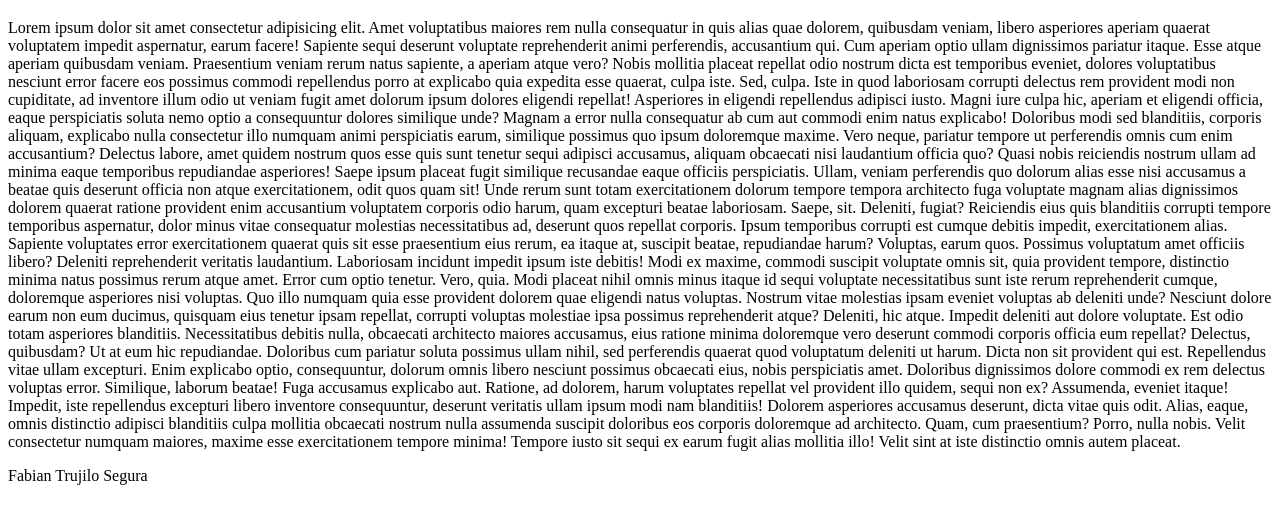
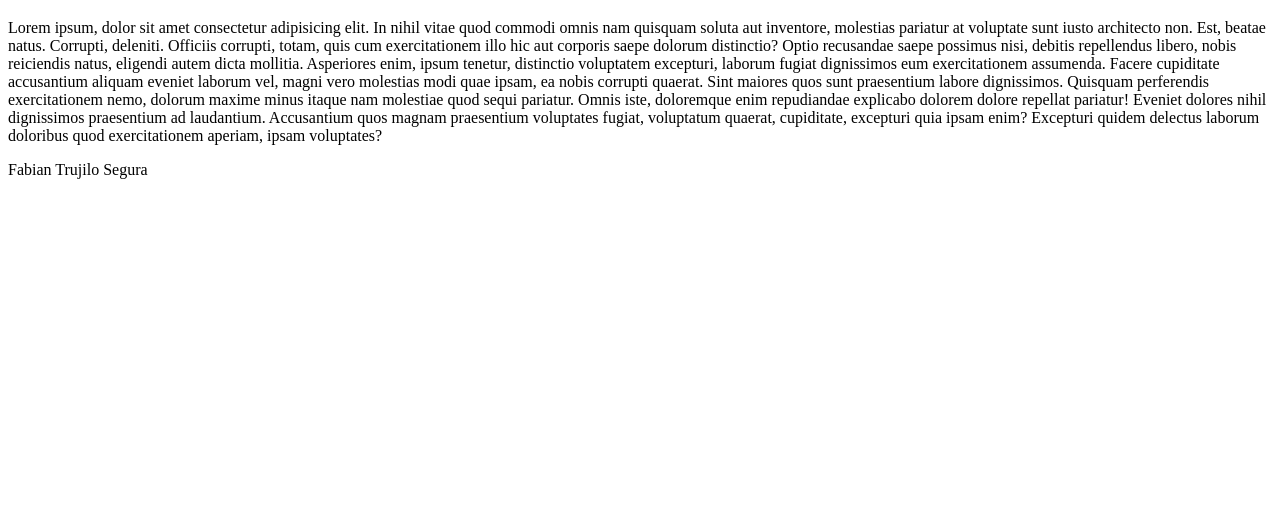
Before and after one commit to Trujillo21/prueba, a plain HTML site: page index.html in a window 1280 px wide. Shown: the part 61-584 px from the top of the page. Drawn offline with Linux system fonts and the light colour scheme.

Commit message:
Cmabio de longitu del lorem

```diff
--- a/index.html
+++ b/index.html
@@ -4,33 +4,18 @@
     <meta charset="UTF-8">
     <meta http-equiv="X-UA-Compatible" content="IE=edge">
     <meta name="viewport" content="width=device-width, initial-scale=1.0">
-    <title>Document</title>
+    <title>Proyecto Git</title>
 </head>
 <body>
 
     <h1>Mi primer Repositorio de Git</h1>
 
     <p>
-        Lorem ipsum dolor sit amet consectetur adipisicing elit. Amet voluptatibus maiores rem nulla consequatur in quis alias quae dolorem, quibusdam veniam, libero asperiores aperiam quaerat voluptatem impedit aspernatur, earum facere!
-        Sapiente sequi deserunt voluptate reprehenderit animi perferendis, accusantium qui. Cum aperiam optio ullam dignissimos pariatur itaque. Esse atque aperiam quibusdam veniam. Praesentium veniam rerum natus sapiente, a aperiam atque vero?
-        Nobis mollitia placeat repellat odio nostrum dicta est temporibus eveniet, dolores voluptatibus nesciunt error facere eos possimus commodi repellendus porro at explicabo quia expedita esse quaerat, culpa iste. Sed, culpa.
-        Iste in quod laboriosam corrupti delectus rem provident modi non cupiditate, ad inventore illum odio ut veniam fugit amet dolorum ipsum dolores eligendi repellat! Asperiores in eligendi repellendus adipisci iusto.
-        Magni iure culpa hic, aperiam et eligendi officia, eaque perspiciatis soluta nemo optio a consequuntur dolores similique unde? Magnam a error nulla consequatur ab cum aut commodi enim natus explicabo!
-        Doloribus modi sed blanditiis, corporis aliquam, explicabo nulla consectetur illo numquam animi perspiciatis earum, similique possimus quo ipsum doloremque maxime. Vero neque, pariatur tempore ut perferendis omnis cum enim accusantium?
-        Delectus labore, amet quidem nostrum quos esse quis sunt tenetur sequi adipisci accusamus, aliquam obcaecati nisi laudantium officia quo? Quasi nobis reiciendis nostrum ullam ad minima eaque temporibus repudiandae asperiores!
-        Saepe ipsum placeat fugit similique recusandae eaque officiis perspiciatis. Ullam, veniam perferendis quo dolorum alias esse nisi accusamus a beatae quis deserunt officia non atque exercitationem, odit quos quam sit!
-        Unde rerum sunt totam exercitationem dolorum tempore tempora architecto fuga voluptate magnam alias dignissimos dolorem quaerat ratione provident enim accusantium voluptatem corporis odio harum, quam excepturi beatae laboriosam. Saepe, sit.
-        Deleniti, fugiat? Reiciendis eius quis blanditiis corrupti tempore temporibus aspernatur, dolor minus vitae consequatur molestias necessitatibus ad, deserunt quos repellat corporis. Ipsum temporibus corrupti est cumque debitis impedit, exercitationem alias.
-        Sapiente voluptates error exercitationem quaerat quis sit esse praesentium eius rerum, ea itaque at, suscipit beatae, repudiandae harum? Voluptas, earum quos. Possimus voluptatum amet officiis libero? Deleniti reprehenderit veritatis laudantium.
-        Laboriosam incidunt impedit ipsum iste debitis! Modi ex maxime, commodi suscipit voluptate omnis sit, quia provident tempore, distinctio minima natus possimus rerum atque amet. Error cum optio tenetur. Vero, quia.
-        Modi placeat nihil omnis minus itaque id sequi voluptate necessitatibus sunt iste rerum reprehenderit cumque, doloremque asperiores nisi voluptas. Quo illo numquam quia esse provident dolorem quae eligendi natus voluptas.
-        Nostrum vitae molestias ipsam eveniet voluptas ab deleniti unde? Nesciunt dolore earum non eum ducimus, quisquam eius tenetur ipsam repellat, corrupti voluptas molestiae ipsa possimus reprehenderit atque? Deleniti, hic atque.
-        Impedit deleniti aut dolore voluptate. Est odio totam asperiores blanditiis. Necessitatibus debitis nulla, obcaecati architecto maiores accusamus, eius ratione minima doloremque vero deserunt commodi corporis officia eum repellat? Delectus, quibusdam?
-        Ut at eum hic repudiandae. Doloribus cum pariatur soluta possimus ullam nihil, sed perferendis quaerat quod voluptatum deleniti ut harum. Dicta non sit provident qui est. Repellendus vitae ullam excepturi.
-        Enim explicabo optio, consequuntur, dolorum omnis libero nesciunt possimus obcaecati eius, nobis perspiciatis amet. Doloribus dignissimos dolore commodi ex rem delectus voluptas error. Similique, laborum beatae! Fuga accusamus explicabo aut.
-        Ratione, ad dolorem, harum voluptates repellat vel provident illo quidem, sequi non ex? Assumenda, eveniet itaque! Impedit, iste repellendus excepturi libero inventore consequuntur, deserunt veritatis ullam ipsum modi nam blanditiis!
-        Dolorem asperiores accusamus deserunt, dicta vitae quis odit. Alias, eaque, omnis distinctio adipisci blanditiis culpa mollitia obcaecati nostrum nulla assumenda suscipit doloribus eos corporis doloremque ad architecto. Quam, cum praesentium?
-        Porro, nulla nobis. Velit consectetur numquam maiores, maxime esse exercitationem tempore minima! Tempore iusto sit sequi ex earum fugit alias mollitia illo! Velit sint at iste distinctio omnis autem placeat.
+        Lorem ipsum, dolor sit amet consectetur adipisicing elit. In nihil vitae quod commodi omnis nam quisquam soluta aut inventore, molestias pariatur at voluptate sunt iusto architecto non. Est, beatae natus.
+        Corrupti, deleniti. Officiis corrupti, totam, quis cum exercitationem illo hic aut corporis saepe dolorum distinctio? Optio recusandae saepe possimus nisi, debitis repellendus libero, nobis reiciendis natus, eligendi autem dicta mollitia.
+        Asperiores enim, ipsum tenetur, distinctio voluptatem excepturi, laborum fugiat dignissimos eum exercitationem assumenda. Facere cupiditate accusantium aliquam eveniet laborum vel, magni vero molestias modi quae ipsam, ea nobis corrupti quaerat.
+        Sint maiores quos sunt praesentium labore dignissimos. Quisquam perferendis exercitationem nemo, dolorum maxime minus itaque nam molestiae quod sequi pariatur. Omnis iste, doloremque enim repudiandae explicabo dolorem dolore repellat pariatur!
+        Eveniet dolores nihil dignissimos praesentium ad laudantium. Accusantium quos magnam praesentium voluptates fugiat, voluptatum quaerat, cupiditate, excepturi quia ipsam enim? Excepturi quidem delectus laborum doloribus quod exercitationem aperiam, ipsam voluptates?
     </p>
 
 </body>
```
